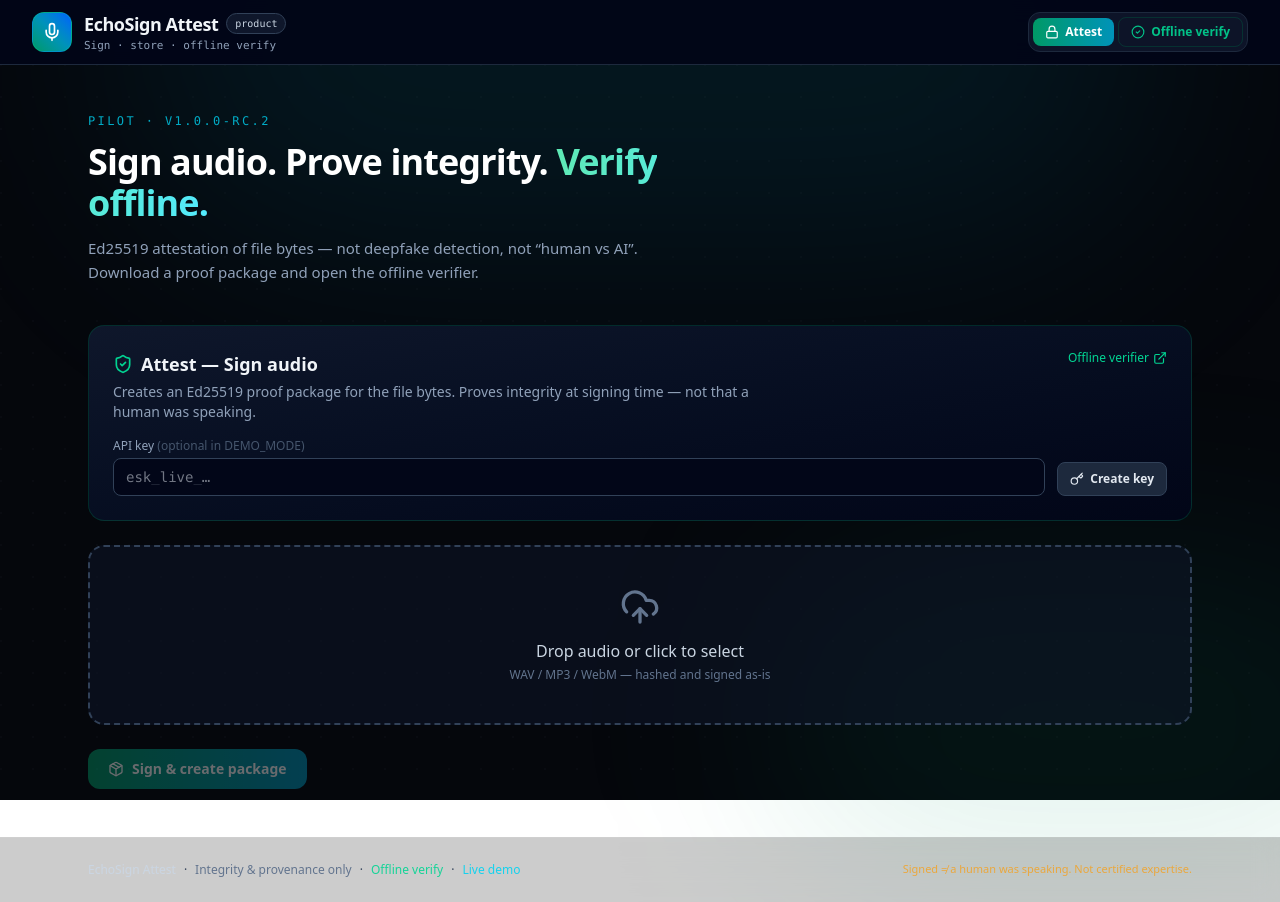
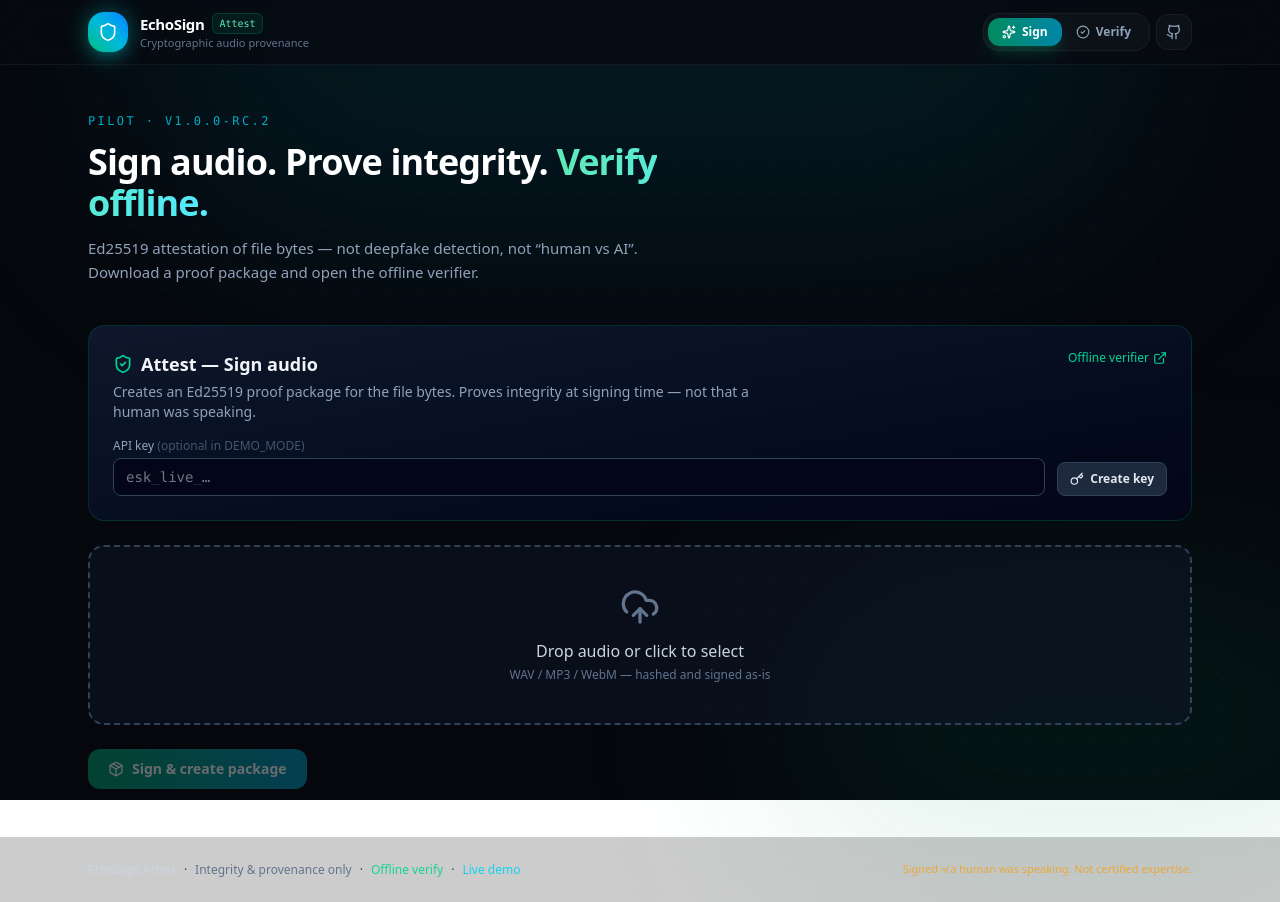
Before and after one commit to ppiiyo/EchoSign-Trust-Protocol, a React (Vite) app: page / in a window 1280 px wide. Built offline with nearby package versions, Linux system fonts and the light colour scheme.

Commit message:
feat(ui): Navbar motion glass design

```diff
--- a/src/components/Navbar.tsx
+++ b/src/components/Navbar.tsx
@@ -1,5 +1,6 @@
 import React from 'react';
-import { Lock, CheckCircle2, Mic } from 'lucide-react';
+import { motion } from 'motion/react';
+import { Shield, CheckCircle2, Github, Sparkles } from 'lucide-react';
 import { AppTab, ChainStats } from '../types';
 
 interface NavbarProps {
@@ -10,30 +11,67 @@ interface NavbarProps {
 
 export const Navbar: React.FC<NavbarProps> = ({ activeTab, setActiveTab }) => {
   return (
-    <header className="sticky top-0 z-50 bg-slate-950/95 backdrop-blur-md border-b border-slate-800 text-slate-100">
-      <div className="max-w-7xl mx-auto px-4 sm:px-6 lg:px-8 h-16 flex items-center justify-between">
-        <div className="flex items-center space-x-3 cursor-pointer" onClick={() => setActiveTab('attest')}>
-          <div className="w-10 h-10 rounded-xl bg-gradient-to-tr from-emerald-600 via-cyan-600 to-blue-600 flex items-center justify-center border border-emerald-400/30">
-            <Mic className="w-5 h-5 text-white" />
+    <header className="sticky top-0 z-50 border-b border-white/5 bg-[#070a11]/75 backdrop-blur-xl">
+      <div className="max-w-6xl mx-auto px-4 sm:px-6 h-16 flex items-center justify-between">
+        <motion.button
+          type="button"
+          onClick={() => setActiveTab('attest')}
+          className="flex items-center gap-3 group"
+          whileHover={{ scale: 1.01 }}
+          whileTap={{ scale: 0.99 }}
+        >
+          <div className="relative">
+            <div className="absolute inset-0 rounded-2xl bg-gradient-to-tr from-emerald-500 to-cyan-400 opacity-40 blur-md group-hover:opacity-70 transition-opacity" />
+            <div className="relative w-10 h-10 rounded-2xl bg-gradient-to-tr from-emerald-500 via-cyan-500 to-blue-500 flex items-center justify-center shadow-lg shadow-cyan-500/20">
+              <Shield className="w-5 h-5 text-white" />
+            </div>
           </div>
-          <div>
-            <div className="flex items-center space-x-2">
-              <span className="font-bold text-lg tracking-tight">EchoSign Attest</span>
-              <span className="text-[10px] px-2 py-0.5 rounded-full bg-slate-900 text-slate-300 border border-slate-700 font-mono">product</span>
+          <div className="text-left">
+            <div className="flex items-center gap-2">
+              <span className="font-semibold text-[15px] tracking-tight text-white">EchoSign</span>
+              <span className="text-[10px] px-1.5 py-0.5 rounded-md bg-emerald-500/10 text-emerald-300 border border-emerald-500/20 font-mono">
+                Attest
+              </span>
             </div>
-            <p className="text-[11px] text-slate-400 font-mono hidden sm:block">Sign · store · offline verify</p>
+            <p className="text-[11px] text-slate-500 hidden sm:block">Cryptographic audio provenance</p>
           </div>
-        </div>
-        <nav className="flex items-center space-x-1 bg-slate-900/90 p-1 rounded-xl border border-slate-800 text-xs">
-          <button type="button" onClick={() => setActiveTab('attest')}
-            className={`flex items-center space-x-1.5 px-3 py-1.5 rounded-lg font-semibold cursor-pointer ${
-              activeTab === 'attest' ? 'bg-gradient-to-r from-emerald-600 to-cyan-600 text-white' : 'text-slate-400 hover:text-slate-200'
-            }`}>
-            <Lock className="w-3.5 h-3.5" /><span>Attest</span>
-          </button>
-          <a href="/verify/" target="_blank" rel="noopener noreferrer"
-            className="flex items-center space-x-1.5 px-3 py-1.5 rounded-lg font-semibold text-emerald-400/90 border border-emerald-900/50">
-            <CheckCircle2 className="w-3.5 h-3.5" /><span>Offline verify</span>
+        </motion.button>
+
+        <nav className="flex items-center gap-1.5">
+          <div className="flex items-center p-1 rounded-2xl bg-white/[0.03] border border-white/5">
+            <button
+              type="button"
+              onClick={() => setActiveTab('attest')}
+              className={`relative flex items-center gap-1.5 px-3.5 py-1.5 rounded-xl text-xs font-semibold transition-colors ${
+                activeTab === 'attest' ? 'text-white' : 'text-slate-400 hover:text-slate-200'
+              }`}
+            >
+              {activeTab === 'attest' && (
+                <motion.span
+                  layoutId="nav-pill"
+                  className="absolute inset-0 rounded-xl bg-gradient-to-r from-emerald-600/90 to-cyan-600/90 shadow-lg shadow-emerald-500/20"
+                  transition={{ type: 'spring', stiffness: 380, damping: 30 }}
+                />
+              )}
+              <Sparkles className="w-3.5 h-3.5 relative z-10" />
+              <span className="relative z-10">Sign</span>
+            </button>
+            <a
+              href="/verify/"
+              className="flex items-center gap-1.5 px-3.5 py-1.5 rounded-xl text-xs font-semibold text-slate-400 hover:text-emerald-300 transition-colors"
+            >
+              <CheckCircle2 className="w-3.5 h-3.5" />
+              <span className="hidden sm:inline">Verify</span>
+            </a>
+          </div>
+          <a
+            href="https://github.com/ppiiyo/EchoSign-Trust-Protocol/tree/release/v1.0.0"
+            target="_blank"
+            rel="noreferrer"
+            className="hidden sm:flex items-center justify-center w-9 h-9 rounded-xl border border-white/5 bg-white/[0.03] text-slate-400 hover:text-white hover:border-white/10 transition-colors"
+            aria-label="GitHub"
+          >
+            <Github className="w-4 h-4" />
           </a>
         </nav>
       </div>
```
